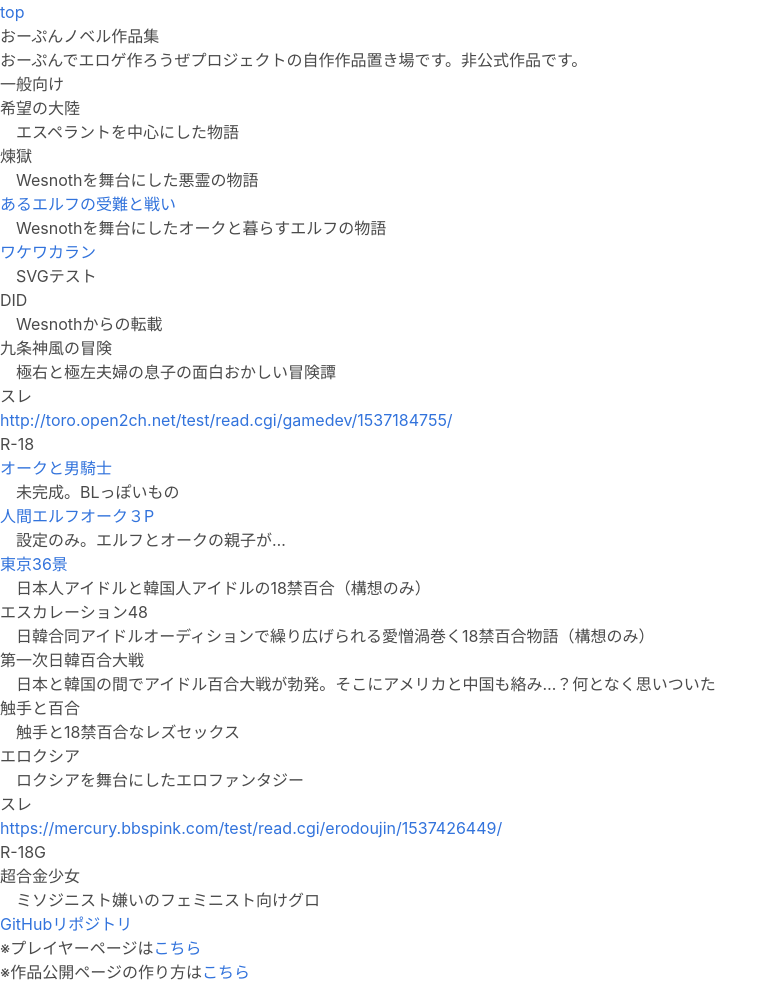
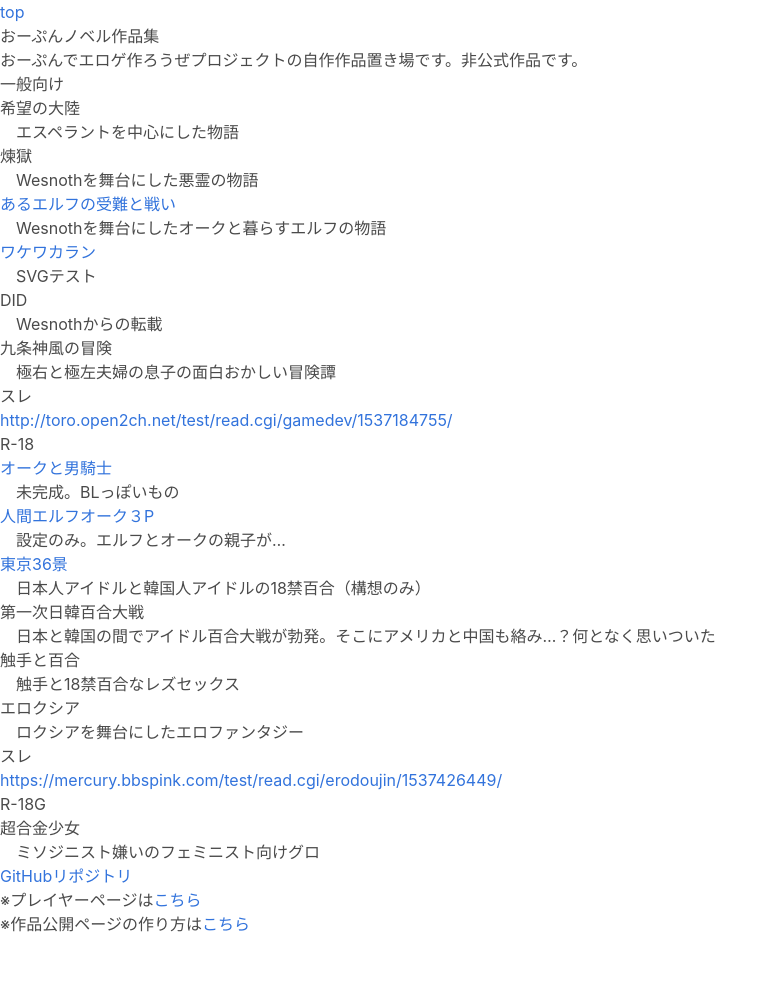
Before and after one commit to nandaka-furari/opennovel-products, a plain HTML site: page index.html in a window 1280 px wide. Shown: the whole page, without its empty margins (0-777 px from the left). After the commit the page ends 936 px from the top, so only its background shows below. Drawn offline with nearby package versions, Linux system fonts and the light colour scheme.

Commit message:
エスカレーション48は削除

```diff
--- a/index.html
+++ b/index.html
@@ -54,8 +54,6 @@ dd {
 <dd>設定のみ。エルフとオークの親子が…</dd>
 <dt><a class="onp" href="./東京36景">東京36景</a></dt>
 <dd>日本人アイドルと韓国人アイドルの18禁百合（構想のみ）</dd>
-<dt>エスカレーション48</dt>
-<dd>日韓合同アイドルオーディションで繰り広げられる愛憎渦巻く18禁百合物語（構想のみ）</dd>
 <dt>第一次日韓百合大戦</dt>
 <dd>日本と韓国の間でアイドル百合大戦が勃発。そこにアメリカと中国も絡み…？何となく思いついた</dd>
 <dt>触手と百合</dt>
```
Also changed, not shown: エスカレーション48/シナリオ/エスカレーション48.txt (deleted).
